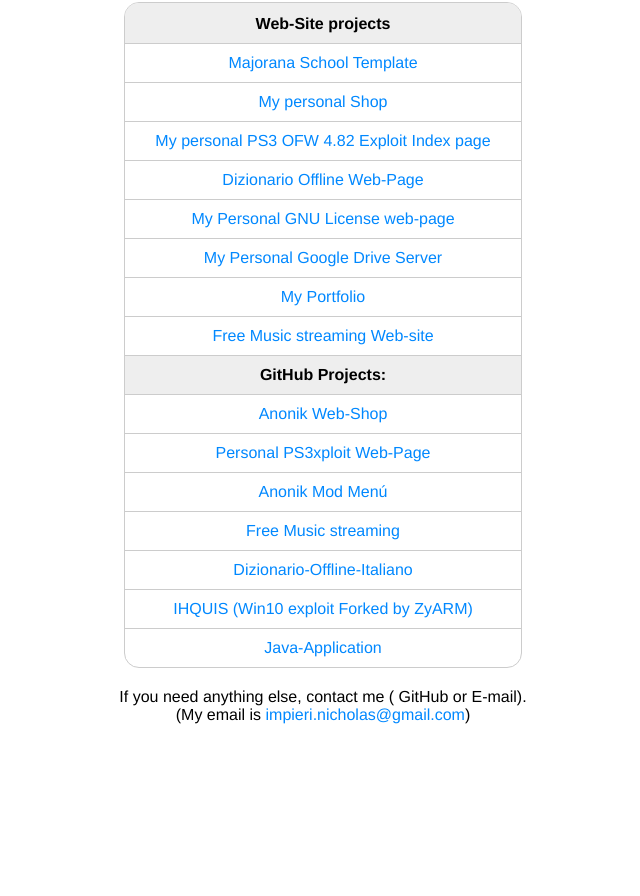
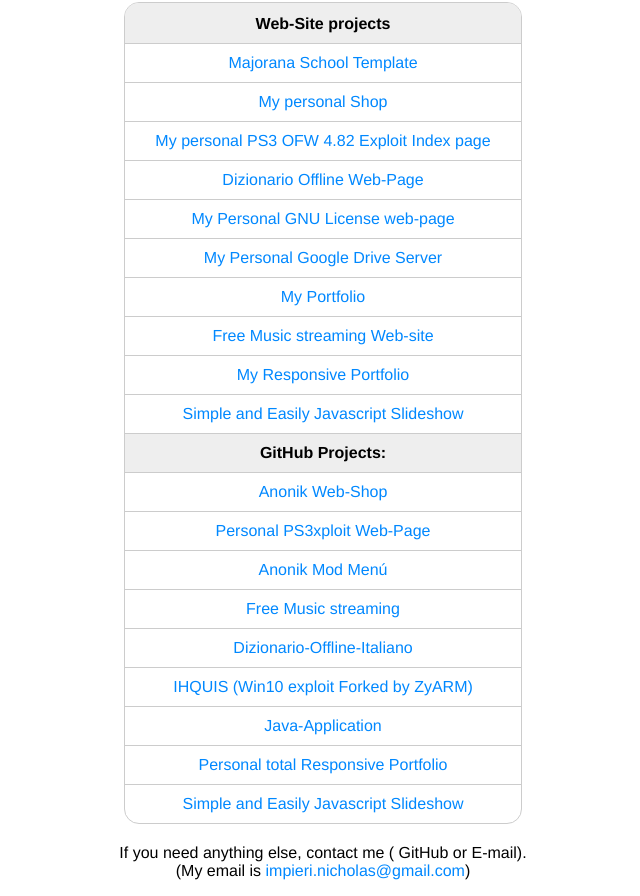
Before and after one commit to anonik9900/my-project-web-version, a plain HTML site: page My Project/index.html in a window 1280 px wide. Shown: the part 301-1197 px from the top of the page, without its empty margins (317-957 px from the left). Before the commit the page ends 1041 px from the top, so only its background shows below. Drawn offline with Linux system fonts and the light colour scheme.

Commit message:
Added some new Repo and Web-site

```diff
--- a/My Project/index.html
+++ b/My Project/index.html
@@ -85,11 +85,13 @@ a:hover, a:focus
             <div><a href="http://majoranamessina.altervista.org">Majorana School Template</a></div>
             <div><a href="http://anonikshop.altervista.org">My personal Shop</a></div>
             <div><a href="http://ps3ex.altervista.org">My personal PS3 OFW 4.82 Exploit Index page</a></div>
-            <div><a href="http://dizionarioex.altervista.org/">Dizionario Offline Web-Page</a></div>
+            <div><a href="http://dizionariooffline.altervista.org/">Dizionario Offline Web-Page</a></div>
             <div><a href="http://license.altervista.org">My Personal GNU License web-page</a></div>
             <div><a href="http://anonikserver.altervista.org/">My Personal Google Drive Server</a></div>
             <div><a href="http://nicholasimpieri.altervista.org/">My Portfolio</a></div>
             <div><a href="http://freemusicstream.altervista.org/">Free Music streaming Web-site</a></div>
+            <div><a href="http://nicholasportfolio.altervista.org/">My Responsive Portfolio</a></div>
+            <div><a href="http://jslide.altervista.org/">Simple and Easily Javascript Slideshow</a></div>
             <div class="bold">GitHub Projects:</div>
             <div><a href="https://github.com/anonik9900/anonik-web-shop"   >Anonik Web-Shop    </a></div>
             <div><a  href="https://github.com/anonik9900/personal-ps3xploit-webpage" >Personal PS3xploit Web-Page       </a></div>
@@ -98,6 +100,8 @@ a:hover, a:focus
             <div><a  href="https://github.com/anonik9900/Dizionario-Italiano-Offline"   >Dizionario-Offline-Italiano    </a></div>
             <div><a  href="https://github.com/anonik9900/IHQUIS" >IHQUIS (Win10 exploit Forked by ZyARM)        </a></div>
             <div><a  href="https://github.com/anonik9900/Java-Application"  >Java-Application         </a></div>
+            <div><a  href="https://github.com/anonik9900/Responsive-Portfolio"  >Personal total Responsive Portfolio        </a></div>
+            <div><a  href="https://github.com/anonik9900/JSLIDE"  >Simple and Easily Javascript Slideshow         </a></div>
         </div>
         <p>
             If you need anything else, contact me ( GitHub or E-mail).<br>
```
